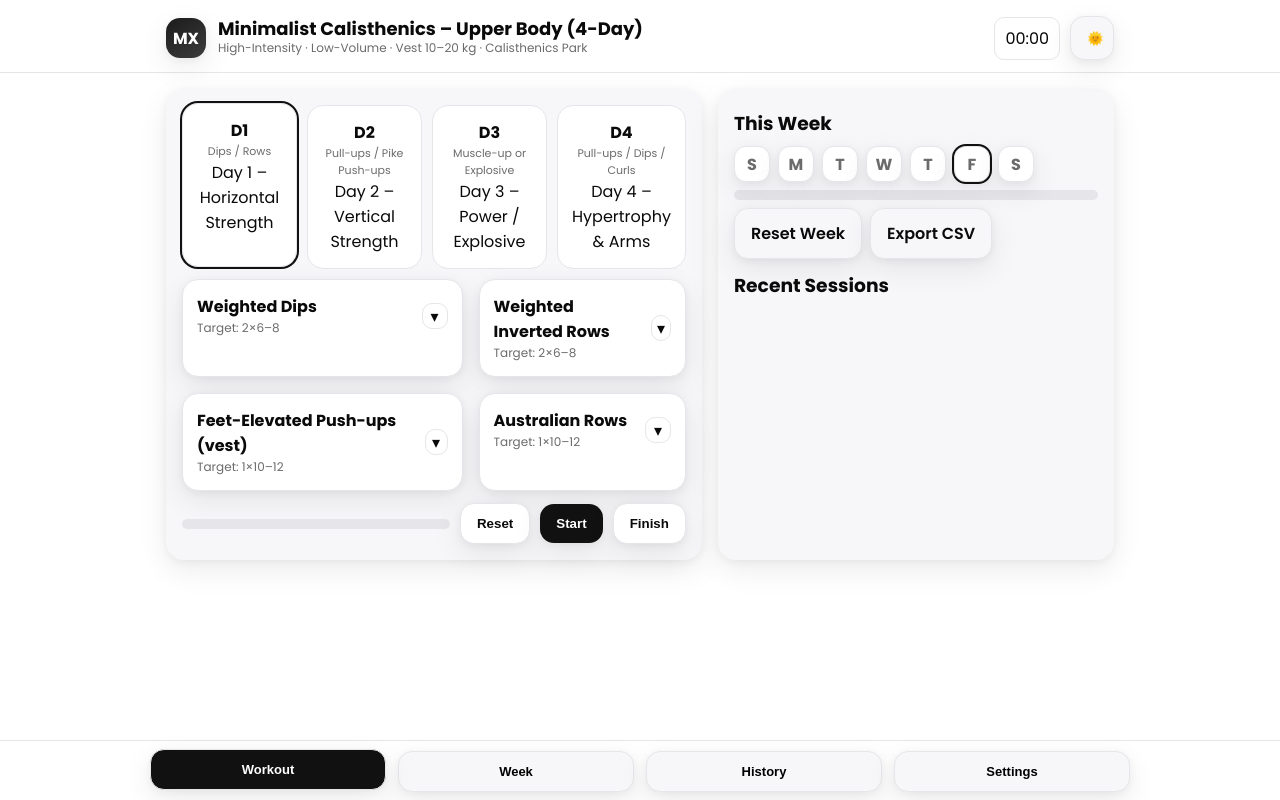
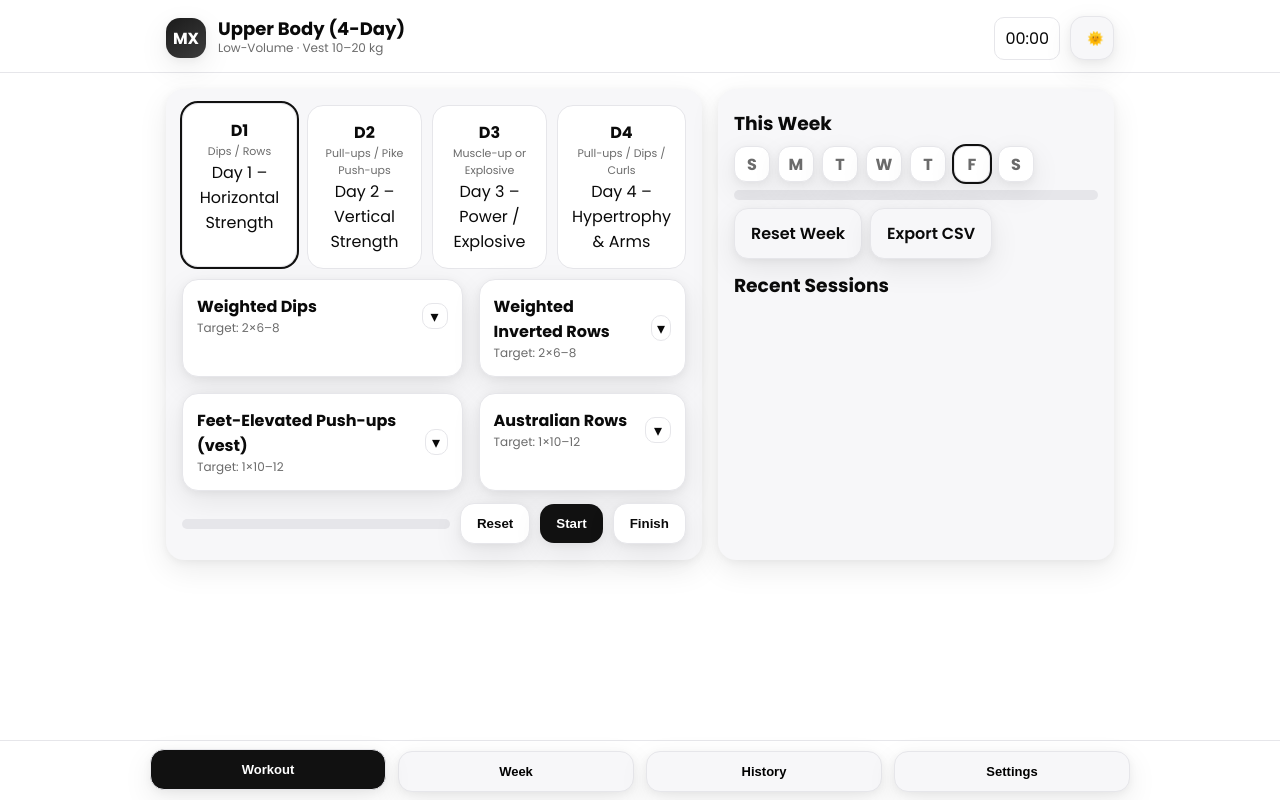
Before and after one commit to mahmoodana1/pre_planned_tracker, a plain HTML site: page index.html in a window 1280 px wide. Drawn offline with Linux system fonts and the light colour scheme.

Commit message:
Update index.html

```diff
--- a/index.html
+++ b/index.html
@@ -141,8 +141,8 @@
       <div class="brand">
         <div class="logo"><span>MX</span></div>
         <div class="title">
-          <h1>Minimalist Calisthenics – Upper Body (4-Day)</h1>
-          <div class="subtitle">High-Intensity · Low-Volume · Vest 10–20 kg · Calisthenics Park</div>
+          <h1>Upper Body (4-Day)</h1>
+          <div class="subtitle">Low-Volume · Vest 10–20 kg</div>
         </div>
       </div>
       <div class="controls">
```
